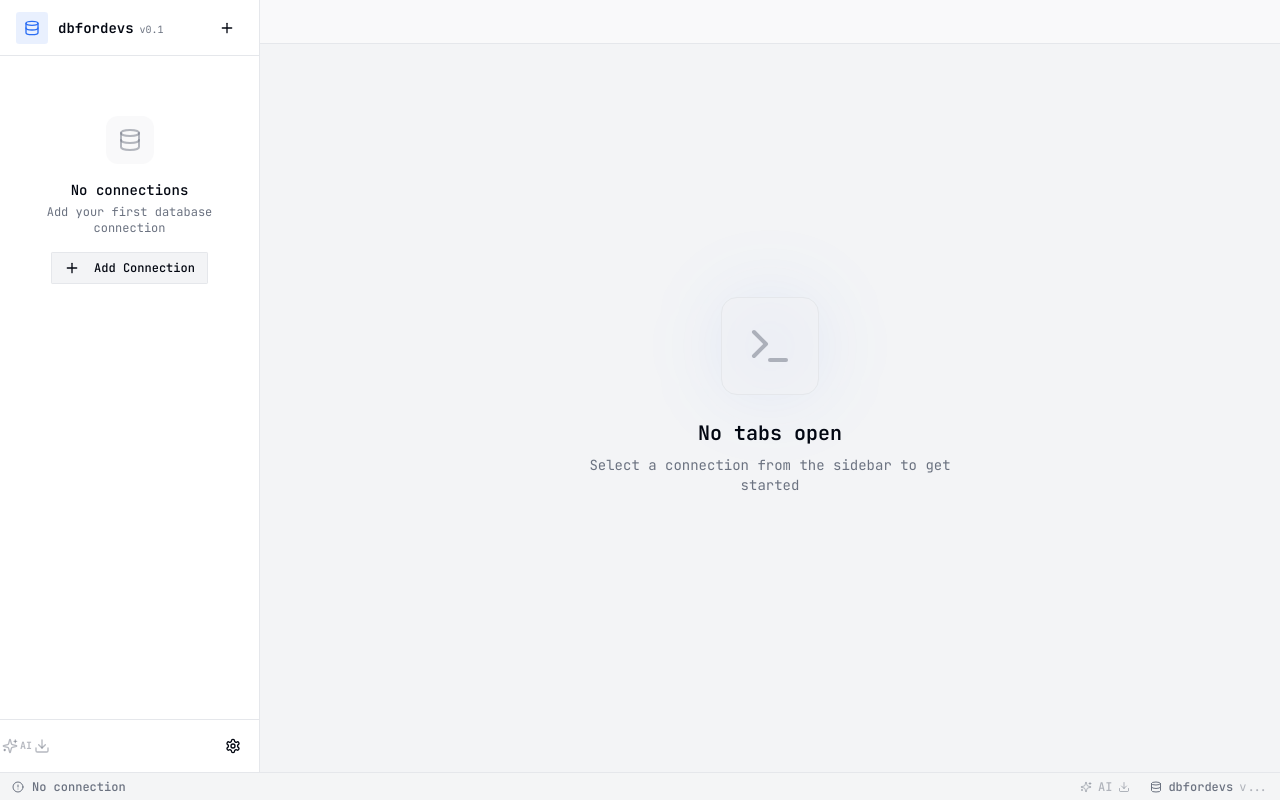
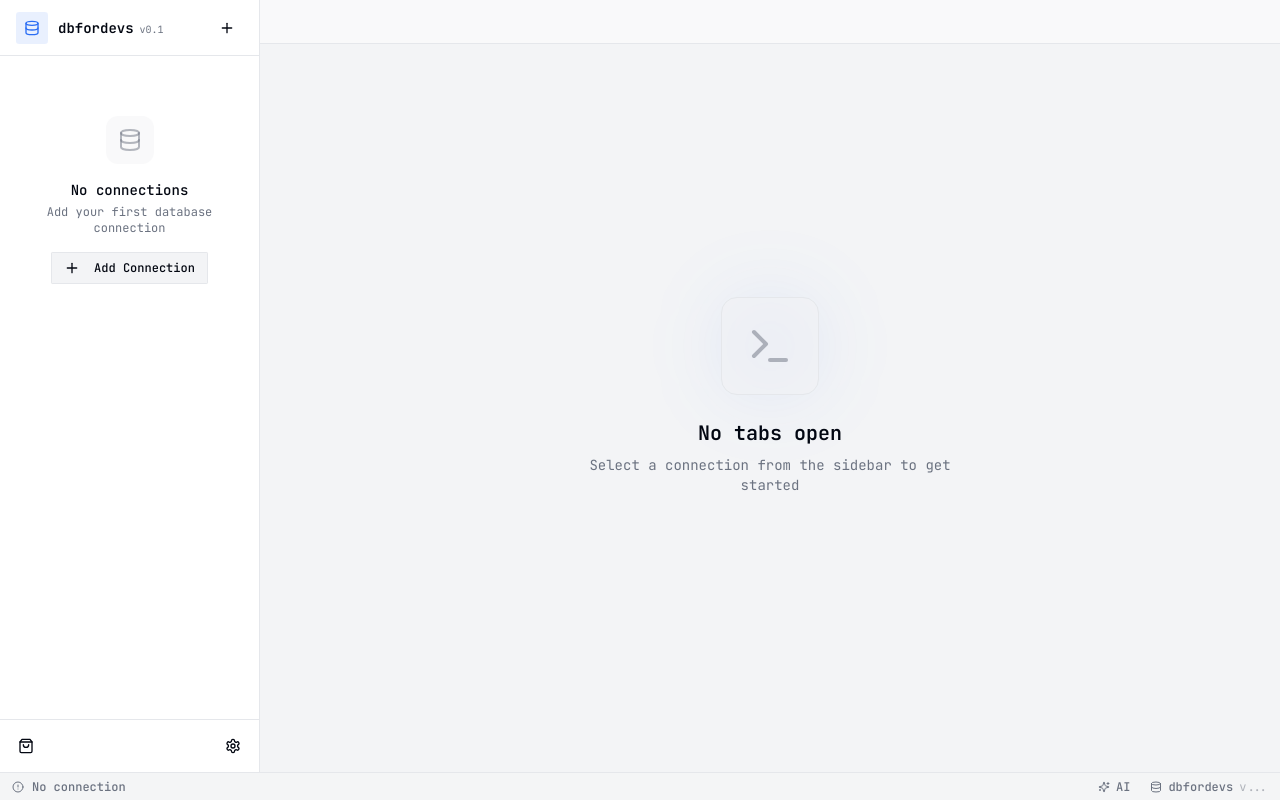
Before and after one commit to danielss-dev/dbfordevs, a React (Vite) app: page / in a window 1280 px wide. Built offline with nearby package versions, Linux system fonts and the light colour scheme.

Commit message:
Update dependencies and version numbers to 0.2.0; remove AI Assistant extension references from Sidebar, StatusBar, and Marketplace components. Refactor related components for improved functionality and user experience. (#15)

```diff
--- a/src/components/layout/Sidebar.tsx
+++ b/src/components/layout/Sidebar.tsx
@@ -15,11 +15,9 @@ import {
   Unplug,
   RefreshCw,
   ShoppingBag,
-  Download,
   Copy,
   ClipboardPaste,
   Network,
-  Sparkles,
 } from "lucide-react";
 import { cn } from "@/lib/utils";
 import {
@@ -45,7 +43,6 @@ import {
 import { ConnectionPropertiesDialog } from "@/components/connections";
 import { useConnectionsStore, useUIStore, useQueryStore } from "@/stores";
 import { useDatabase, useToast } from "@/hooks";
-import { useExtensionStore } from "@/extensions";
 import type { ConnectionInfo, TableInfo } from "@/types";
 import { BrandIcon } from "@/components/ui";
 import { copyToClipboard, readFromClipboard } from "@/lib/utils";
@@ -661,9 +658,6 @@ export function Sidebar() {
   } = useUIStore();
   const { connections } = useConnectionsStore();
   const { loadConnections } = useDatabase();
-  const { isEnabled } = useExtensionStore();
-
-  const isAIEnabled = isEnabled("ai-assistant");
 
   useEffect(() => {
     loadConnections();
@@ -744,15 +738,7 @@ export function Sidebar() {
                 className="h-9 w-9 group"
                 onClick={() => setShowMarketplace(true)}
               >
-                {!isAIEnabled ? (
-                  <div className="flex items-center gap-0.5">
-                    <Sparkles className="h-3 w-3 text-muted-foreground/50" />
-                    <span className="text-[10px] font-bold text-muted-foreground/50 leading-none">AI</span>
-                    <Download className="h-3 w-3 text-muted-foreground/50 group-hover:text-primary transition-colors" />
-                  </div>
-                ) : (
-                  <ShoppingBag className="h-4 w-4" />
-                )}
+                <ShoppingBag className="h-4 w-4" />
               </Button>
             </TooltipTrigger>
             <TooltipContent side="right">Extensions</TooltipContent>
--- a/src/components/layout/StatusBar.tsx
+++ b/src/components/layout/StatusBar.tsx
@@ -1,21 +1,19 @@
-import { Database, Clock, AlertCircle, CheckCircle, Loader2, Sparkles, Download } from "lucide-react";
+import { Database, Clock, AlertCircle, CheckCircle, Loader2, Sparkles } from "lucide-react";
 import { cn } from "@/lib/utils";
 import { useConnectionsStore, useQueryStore, useUIStore, selectActiveConnection } from "@/stores";
-import { useExtensionStore, useAIStore } from "@/extensions";
+import { useAIStore } from "@/extensions";
 import { getVersion } from "@tauri-apps/api/app";
 import { useEffect, useState, useRef } from "react";
 import { useAnime } from "@/hooks/useAnime";
-import { Tooltip, TooltipContent, TooltipTrigger } from "@/components/ui";
 
 export function StatusBar() {
   const activeConnection = useConnectionsStore(selectActiveConnection);
   const { isConnecting } = useConnectionsStore();
   const { isExecuting } = useQueryStore();
-  const { pendingChanges, setShowMarketplace } = useUIStore();
-  const { isEnabled } = useExtensionStore();
-  const { togglePanel: toggleAIPanel, panelOpen: aiPanelOpen } = useAIStore();
+  const { pendingChanges } = useUIStore();
+  const { togglePanel: toggleAIPanel, panelOpen: aiPanelOpen, settings: aiSettings } = useAIStore();
 
-  const isAIEnabled = isEnabled("ai-assistant");
+  const isAIEnabled = aiSettings.aiEnabled ?? true;
   const [version, setVersion] = useState<string>("");
   const { animate } = useAnime();
   const statusRef = useRef<HTMLDivElement>(null);
@@ -124,8 +122,7 @@ export function StatusBar() {
 
       {/* Right side */}
       <div className="flex items-center gap-3">
-        {/* AI Assistant button */}
-        {isAIEnabled ? (
+        {isAIEnabled && (
           <button
             onClick={toggleAIPanel}
             className={cn(
@@ -146,23 +143,6 @@ export function StatusBar() {
               AI
             </span>
           </button>
-        ) : (
-          <Tooltip>
-            <TooltipTrigger asChild>
-              <button
-                onClick={() => setShowMarketplace(true)}
-                className="flex items-center gap-1.5 px-2 py-0.5 rounded-md transition-all hover:bg-muted group"
-                title="Install AI Assistant extension"
-              >
-                <Sparkles className="h-3 w-3 text-muted-foreground/50" />
-                <span className="font-medium text-muted-foreground/50">AI</span>
-                <Download className="h-3 w-3 text-muted-foreground/50 group-hover:text-primary" />
-              </button>
-            </TooltipTrigger>
-            <TooltipContent side="top">
-              <p>Install AI Assistant extension</p>
-            </TooltipContent>
-          </Tooltip>
         )}
 
         {/* App info */}
--- a/src/components/marketplace/Marketplace.tsx
+++ b/src/components/marketplace/Marketplace.tsx
@@ -22,7 +22,7 @@ import { useUIStore } from "@/stores";
 import { useExtensions } from "@/extensions";
 import { useToast } from "@/hooks/useToast";
 
-type CategoryFilter = "all" | "theme" | "ai" | "validator" | "exporter" | "installed";
+type CategoryFilter = "all" | "theme" | "validator" | "exporter" | "installed";
 
 export function Marketplace() {
   const { showMarketplace, setShowMarketplace } = useUIStore();
@@ -178,7 +178,6 @@ export function Marketplace() {
                 )}
               </TabsTrigger>
               <TabsTrigger value="theme">Themes</TabsTrigger>
-              <TabsTrigger value="ai">AI</TabsTrigger>
               <TabsTrigger value="validator">Validators</TabsTrigger>
             </TabsList>
           </Tabs>
@@ -226,14 +225,6 @@ export function Marketplace() {
               >
                 <Layout className="h-4 w-4" />
                 Themes
-              </Button>
-              <Button
-                variant="ghost"
-                className={`w-full justify-start gap-2 text-sm ${category === "ai" ? "bg-primary/5 text-primary font-medium" : ""}`}
-                onClick={() => setCategory("ai")}
-              >
-                <MessageSquare className="h-4 w-4" />
-                AI Assistants
               </Button>
               <Button
                 variant="ghost"
--- a/src/hooks/useKeyboardShortcuts.ts
+++ b/src/hooks/useKeyboardShortcuts.ts
@@ -1,6 +1,6 @@
 import { useEffect } from "react";
 import { useUIStore, useQueryStore, useConnectionsStore, selectActiveConnection } from "@/stores";
-import { useExtensionStore, useAIStore } from "@/extensions";
+import { useAIStore } from "@/extensions";
 
 export function useKeyboardShortcuts() {
   const {
@@ -26,9 +26,8 @@ export function useKeyboardShortcuts() {
 
   const activeConnection = useConnectionsStore(selectActiveConnection);
 
-  const { isEnabled } = useExtensionStore();
-  const { panelOpen: aiPanelOpen, togglePanel: toggleAIPanel, setPanelOpen: setAIPanelOpen } = useAIStore();
-  const isAIEnabled = isEnabled("ai-assistant");
+  const { settings: aiSettings, panelOpen: aiPanelOpen, togglePanel: toggleAIPanel, setPanelOpen: setAIPanelOpen } = useAIStore();
+  const isAIEnabled = aiSettings.aiEnabled ?? true;
 
   useEffect(() => {
     const handleKeyDown = (e: KeyboardEvent) => {
@@ -85,8 +84,8 @@ export function useKeyboardShortcuts() {
         toggleSidebar();
       }
 
-      // Mod + Alt + B: Toggle AI Assistant (Cmd+Option+B on Mac, Ctrl+Alt+B on Windows)
-      if (isMod && e.altKey && e.key.toLowerCase() === "b") {
+      // Mod + Alt + B or Mod + Shift + A: Toggle AI Assistant
+      if ((isMod && e.altKey && e.key.toLowerCase() === "b") || (isMod && isShift && e.key.toLowerCase() === "a")) {
         e.preventDefault();
         if (isAIEnabled) {
           toggleAIPanel();
```
Also changed, not shown: 1 other file (tests, documents, lock files or other folders).
